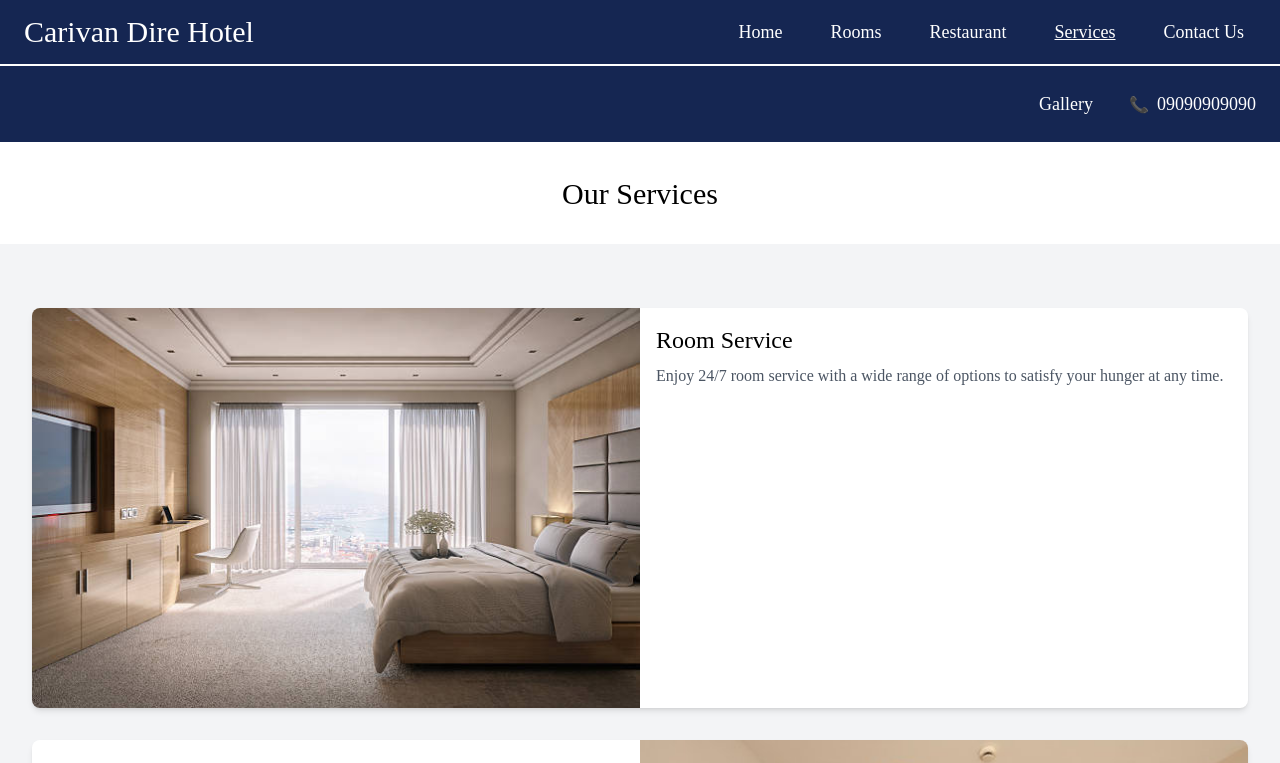
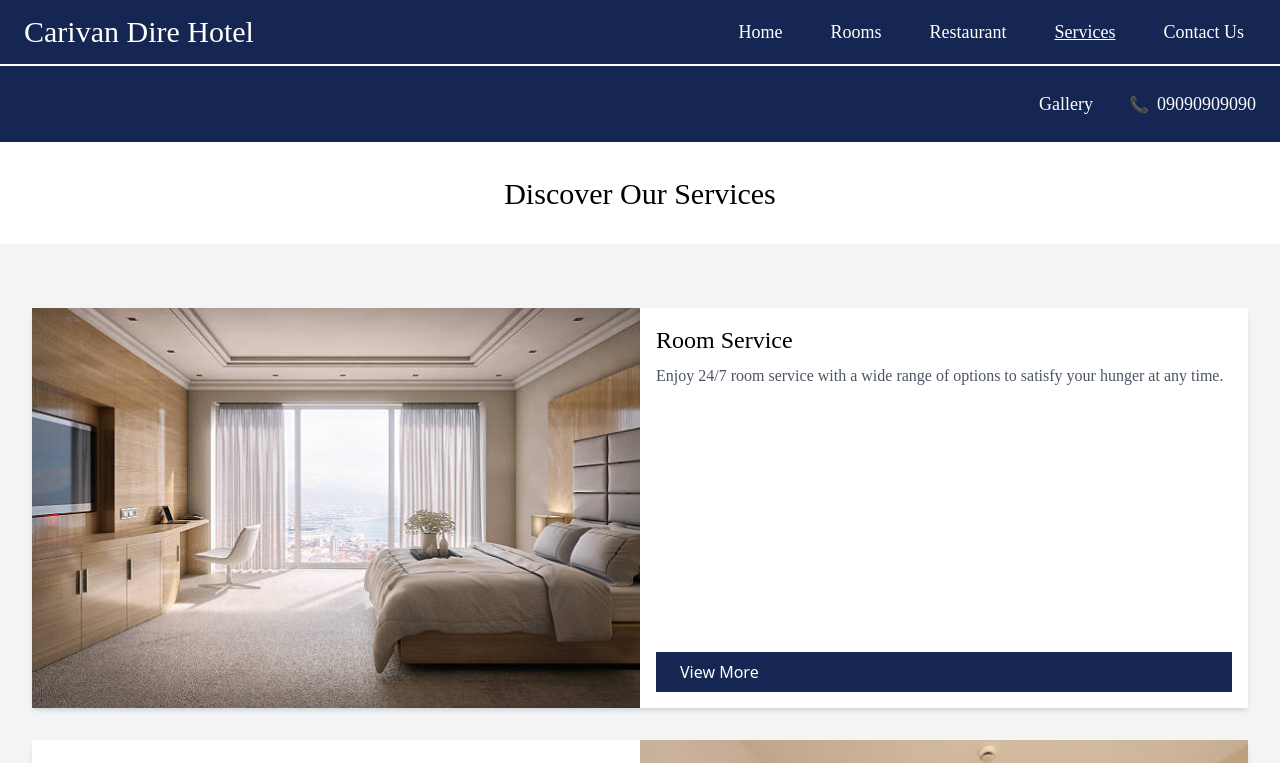
Before and after one commit to Metyme1/Caravan, a React (Create React App) app: page /services in a window 1280 px wide. Shown: the top 763 px of the page. Built offline with nearby package versions, Linux system fonts and the light colour scheme; a web font is replaced by a local one.

Commit message:
service page edited

```diff
--- a/src/service.js
+++ b/src/service.js
@@ -1,11 +1,12 @@
-// src/Services.js
 import React from 'react';
+import { Link } from 'react-router-dom'; // Import Link from react-router-dom
 
 import service1 from './assets/room1.jpg'; // adjust the path as necessary
 import service2 from './assets/wifi.jpeg';
 import service3 from './assets/parking.jpg';
 import service4 from './assets/meeting.jpeg';
 import service5 from './assets/res.jpg';
+
 const services = [
   {
     id: 1,
@@ -44,7 +45,7 @@ const Services = () => {
     <div className="bg-gray-100">
       <header className="bg-white py-8">
         <div className="max-w-7xl mx-auto px-4 sm:px-6 lg:px-8 text-center">
-          <h1 className="text-3xl font-times">Our Services</h1>
+          <h1 className="text-3xl font-times">Discover Our Services</h1>
         </div>
       </header>
       <section className="py-16">
@@ -52,7 +53,7 @@ const Services = () => {
           {services.map((service, index) => (
             <div
               key={service.id}
-              className={`bg-white shadow-md rounded-lg overflow-hidden mb-8 flex ${index % 2 === 0 ? '' : 'flex-row-reverse'}`}
+              className={`bg-white shadow-md overflow-hidden mb-8 flex ${index % 2 === 0 ? '' : 'flex-row-reverse'}`}
               data-aos={`${index % 2 === 0 ? 'fade-right' : 'fade-left'}`}
               style={{ height: '400px' }} // Adjust the height here
             >
@@ -60,14 +61,19 @@ const Services = () => {
               <div className="p-4 flex flex-col justify-between w-1/2">
                 <div>
                   <h3 className="text-2xl font-times mb-2">{service.name}</h3>
-                  <p className="text-gray-600 font-times  mb-4">{service.description}</p>
+                  <p className="text-gray-600 font-times mb-4">{service.description}</p>
                 </div>
+                <Link
+                  to={`/services/${service.id}`}
+                  className="bg-custom-blue text-white py-2 px-6 hover:bg-blue-700 transition duration-300"
+                >
+                  View More
+                </Link>
               </div>
             </div>
           ))}
         </div>
       </section>
-
     </div>
   );
 }
```
